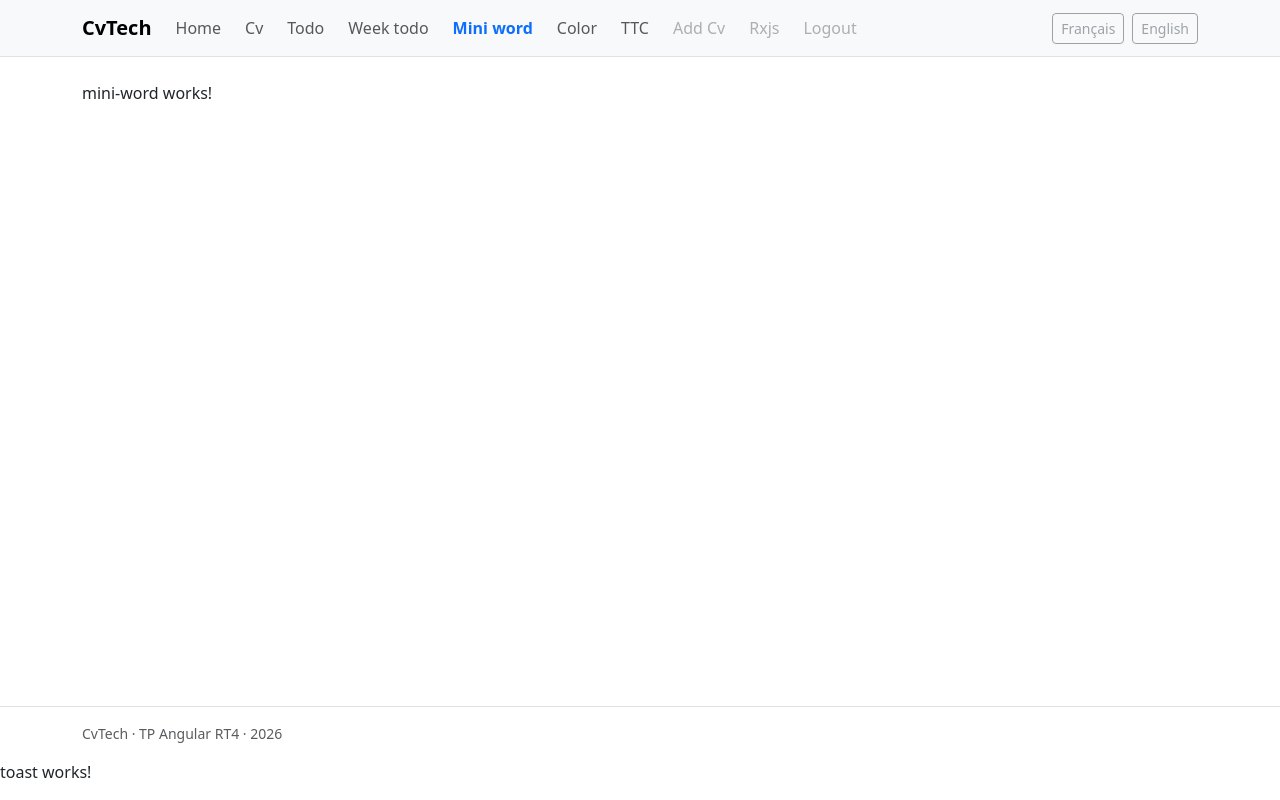
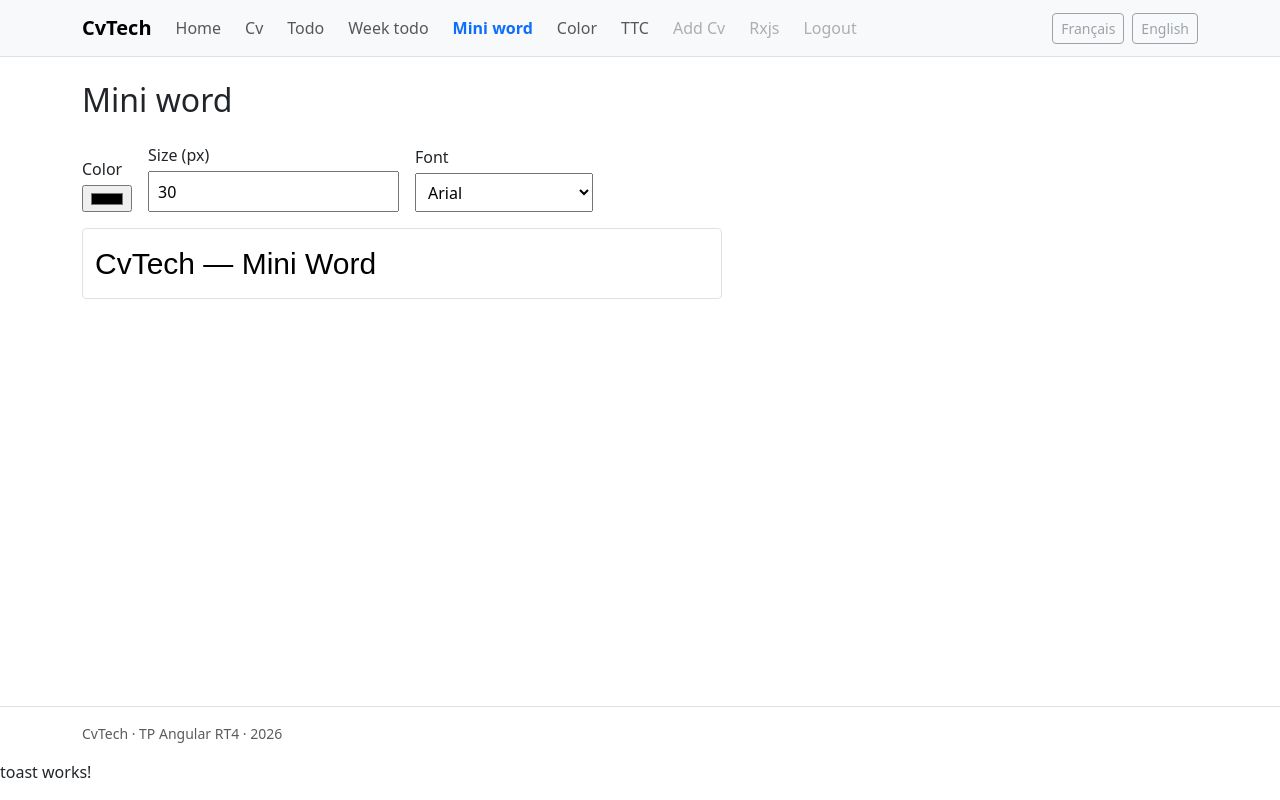
Before and after one commit to combuccu16/tp1_web_nestjs, an Angular app in the folder frontend/: page /word in a window 1280 px wide. Built offline with nearby package versions, Linux system fonts and the light colour scheme.

Commit message:
feat(mini-word): add color/size/font controls with a single ngStyle (C7-C10)

```diff
--- a/frontend/src/app/mini-word/mini-word.component.css
+++ b/frontend/src/app/mini-word/mini-word.component.css
@@ -0,0 +1,32 @@
+.mini-word {
+  display: flex;
+  flex-direction: column;
+  gap: 1rem;
+  max-width: 40rem;
+}
+
+.mini-word__controls {
+  display: flex;
+  flex-wrap: wrap;
+  align-items: end;
+  gap: 1rem;
+}
+
+.mini-word__controls label {
+  display: flex;
+  flex-direction: column;
+  gap: 0.25rem;
+}
+
+.mini-word__controls input,
+.mini-word__controls select {
+  padding: 0.4rem 0.5rem;
+}
+
+.mini-word p {
+  min-height: 4rem;
+  margin: 0;
+  padding: 0.75rem;
+  border: 1px solid #dee2e6;
+  border-radius: 0.25rem;
+}
--- a/frontend/src/app/mini-word/mini-word.component.html
+++ b/frontend/src/app/mini-word/mini-word.component.html
@@ -1 +1,28 @@
-<p>mini-word works!</p>
+<section class="mini-word">
+  <h2>Mini word</h2>
+
+  <div class="mini-word__controls">
+    <label>
+      Color
+      <input type="color" name="color" [(ngModel)]="color" />
+    </label>
+
+    <label>
+      Size (px)
+      <input type="number" min="1" name="size" [(ngModel)]="size" />
+    </label>
+
+    <label>
+      Font
+      <select name="font" [(ngModel)]="font">
+        @for (fontName of fonts; track fontName) {
+          <option [value]="fontName">{{ fontName }}</option>
+        }
+      </select>
+    </label>
+  </div>
+
+  <p [ngStyle]="{ color: color, 'font-size.px': size, 'font-family': font }">
+    CvTech — Mini Word
+  </p>
+</section>
--- a/frontend/src/app/mini-word/mini-word.component.ts
+++ b/frontend/src/app/mini-word/mini-word.component.ts
@@ -1,9 +1,17 @@
+import { NgStyle } from '@angular/common';
 import { Component } from '@angular/core';
+import { FormsModule } from '@angular/forms';
 
 @Component({
-  imports: [],
+  imports: [FormsModule, NgStyle],
   selector: 'app-mini-word',
   styleUrl: './mini-word.component.css',
   templateUrl: './mini-word.component.html',
 })
-export class MiniWordComponent {}
+export class MiniWordComponent {
+  protected color = '#000000';
+  protected size = 30;
+  protected font = 'Arial';
+
+  protected readonly fonts = ['Arial', 'Verdana', 'Times New Roman', 'Courier New', 'Georgia'];
+}
```
